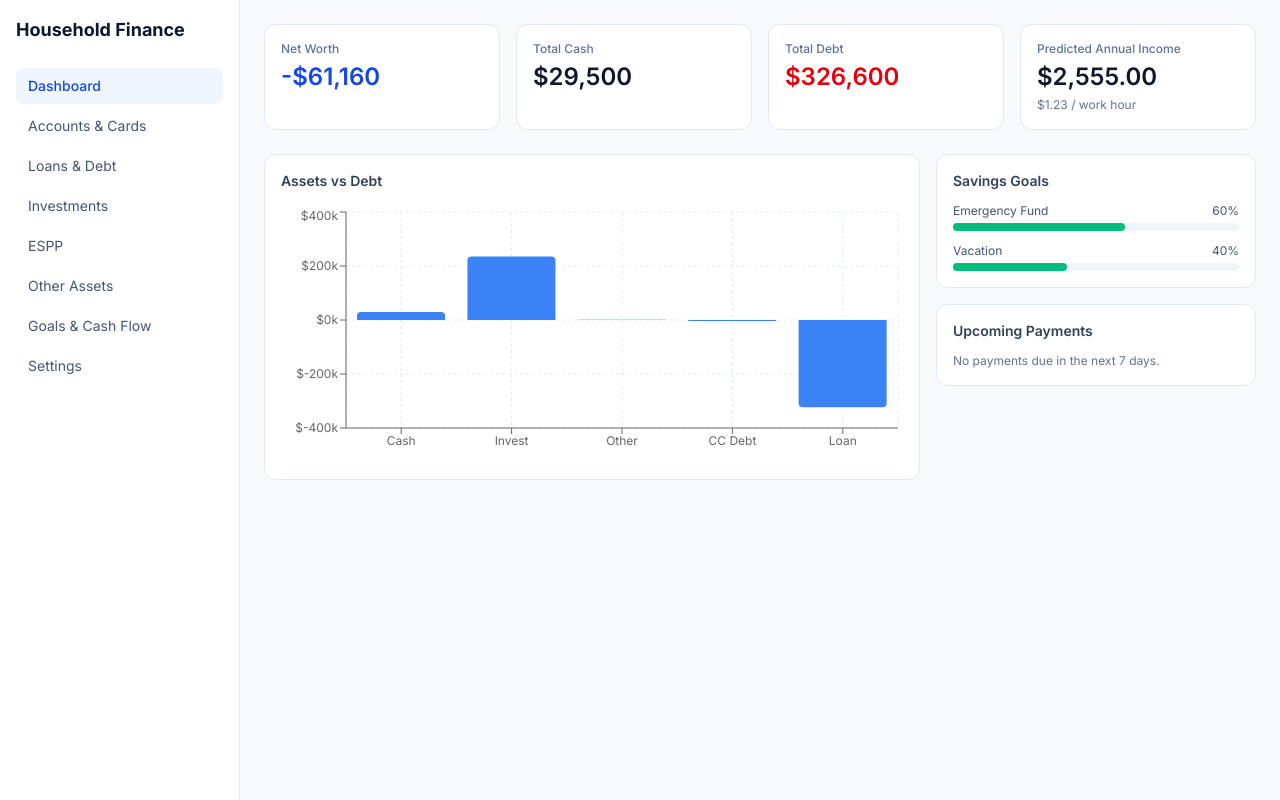
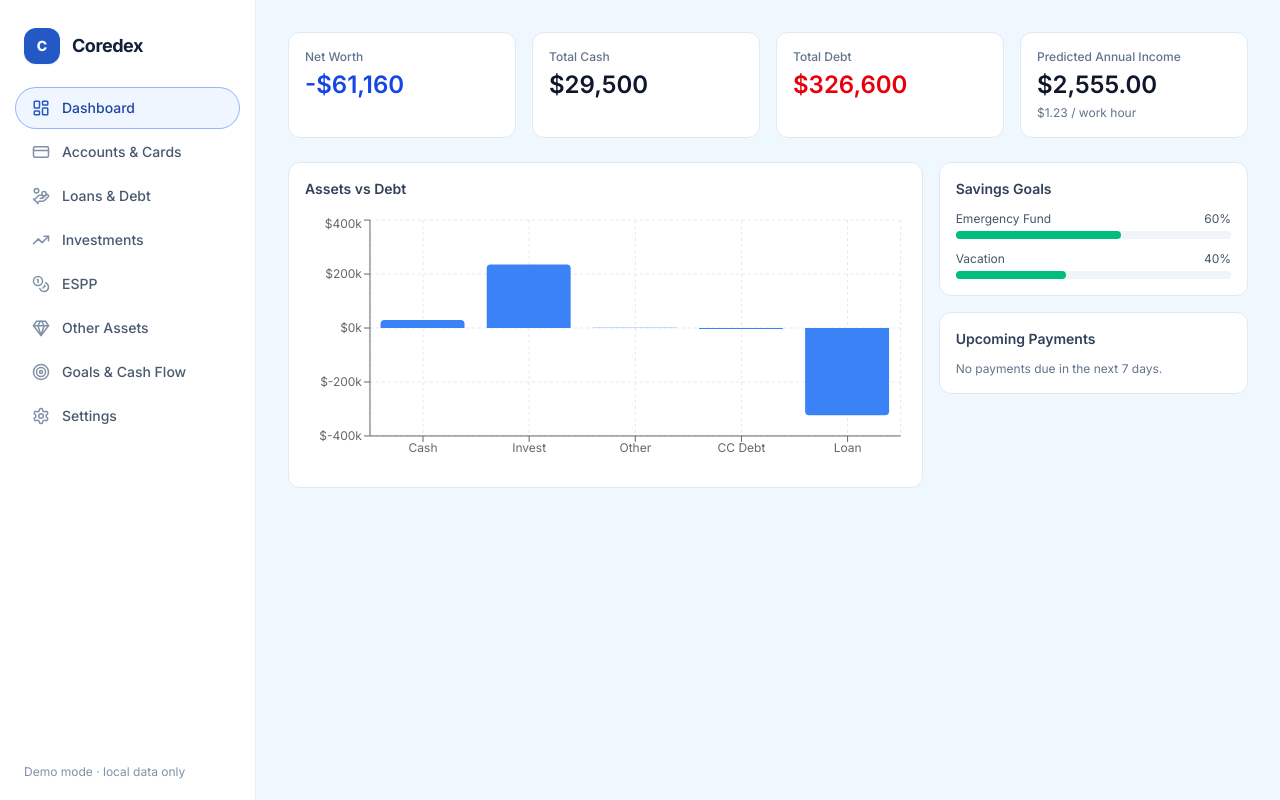
Before and after one commit to victorbooth/Coredex, a React (Vite) app: page / in a window 1280 px wide. Built offline with nearby package versions, Linux system fonts and the light colour scheme; the HTML template or start-up script is replaced by a standard one.

Commit message:
Update App.tsx

```diff
--- a/src/App.tsx
+++ b/src/App.tsx
@@ -1,4 +1,8 @@
 import { useState } from 'react'
+import {
+  LayoutDashboard, CreditCard, HandCoins, TrendingUp,
+  Coins, Gem, Target, Settings,
+} from 'lucide-react'
 import Dashboard from './components/layout/Dashboard'
 import AccountsPage from './components/accounts/AccountsPage'
 import LoansPage from './components/loans/LoansPage'
@@ -9,40 +13,55 @@ import GoalsPage from './components/goals/GoalsPage'
 import SettingsPage from './components/settings/SettingsPage'
 
 const navItems = [
-  { id: 'dashboard', label: 'Dashboard' },
-  { id: 'accounts', label: 'Accounts & Cards' },
-  { id: 'loans', label: 'Loans & Debt' },
-  { id: 'investments', label: 'Investments' },
-  { id: 'espp', label: 'ESPP' },
-  { id: 'assets', label: 'Other Assets' },
-  { id: 'goals', label: 'Goals & Cash Flow' },
-  { id: 'settings', label: 'Settings' },
+  { id: 'dashboard', label: 'Dashboard', icon: LayoutDashboard },
+  { id: 'accounts', label: 'Accounts & Cards', icon: CreditCard },
+  { id: 'loans', label: 'Loans & Debt', icon: HandCoins },
+  { id: 'investments', label: 'Investments', icon: TrendingUp },
+  { id: 'espp', label: 'ESPP', icon: Coins },
+  { id: 'assets', label: 'Other Assets', icon: Gem },
+  { id: 'goals', label: 'Goals & Cash Flow', icon: Target },
+  { id: 'settings', label: 'Settings', icon: Settings },
 ]
 
 export default function App() {
   const [active, setActive] = useState('dashboard')
 
   return (
-    <div className="flex min-h-screen bg-slate-50 text-slate-900">
-      <aside className="w-60 border-r border-slate-200 bg-white p-4">
-        <div className="mb-6 text-lg font-bold">Household Finance</div>
-        <nav className="space-y-1">
-          {navItems.map((item) => (
+    <div className="flex min-h-screen">
+      <aside className="fixed inset-y-0 left-0 flex w-64 flex-col border-r border-alice-200 bg-white">
+        <div className="flex items-center gap-3 px-6 pb-6 pt-7">
+          <div className="flex h-9 w-9 items-center justify-center rounded-xl bg-sapphire-600 text-sm font-extrabold text-white shadow-card">
+            C
+          </div>
+          <span className="text-lg font-bold tracking-tight">Coredex</span>
+        </div>
+
+        <nav className="flex-1 space-y-1 px-4">
+          {navItems.map((item) => {
+            const Icon = item.icon
+            const isActive = active === item.id
+            return (
               <button
                 key={item.id}
                 onClick={() => setActive(item.id)}
-              className={`block w-full rounded-lg px-3 py-2 text-left text-sm ${
-                active === item.id
-                  ? 'bg-blue-50 font-medium text-blue-700'
-                  : 'text-slate-600 hover:bg-slate-100'
+                className={`flex w-full items-center gap-3 rounded-full px-4 py-2.5 text-sm font-medium transition-colors ${
+                  isActive
+                    ? 'bg-sapphire-50 text-sapphire-700 ring-1 ring-sapphire-300'
+                    : 'text-ink-600 hover:bg-alice-100 hover:text-ink-900'
                 }`}
               >
+                <Icon size={18} className={isActive ? 'text-sapphire-600' : 'text-ink-400'} />
                 {item.label}
               </button>
-          ))}
+            )
+          })}
         </nav>
+
+        <div className="px-6 py-5 text-xs text-ink-400">Demo mode · local data only</div>
       </aside>
-      <main className="flex-1 p-6">
+
+      <main className="ml-64 flex-1 px-8 py-8">
+        <div className="mx-auto max-w-6xl">
           {active === 'dashboard' && <Dashboard />}
           {active === 'accounts' && <AccountsPage />}
           {active === 'loans' && <LoansPage />}
@@ -51,6 +70,7 @@ export default function App() {
           {active === 'assets' && <AssetsPage />}
           {active === 'goals' && <GoalsPage />}
           {active === 'settings' && <SettingsPage />}
+        </div>
       </main>
     </div>
   )
```
Lines whose indentation alone changed are shown as unchanged.
